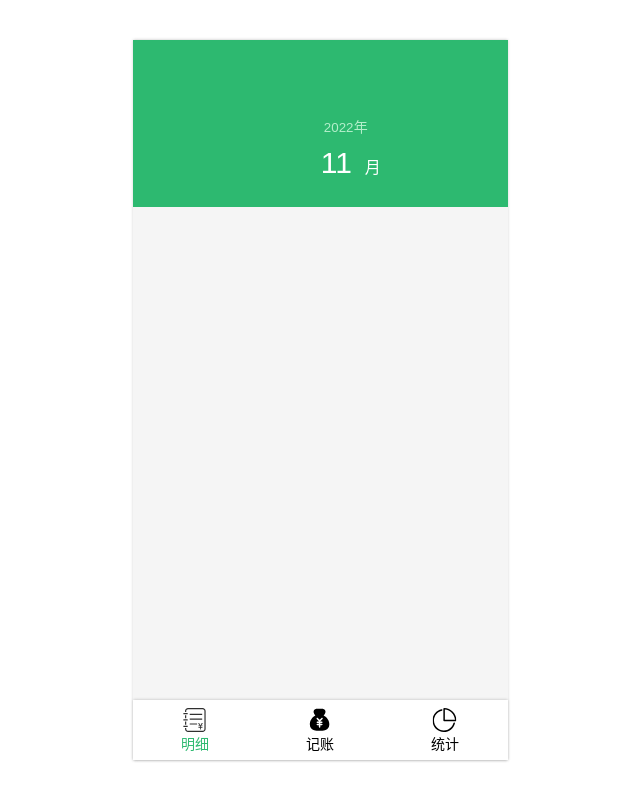
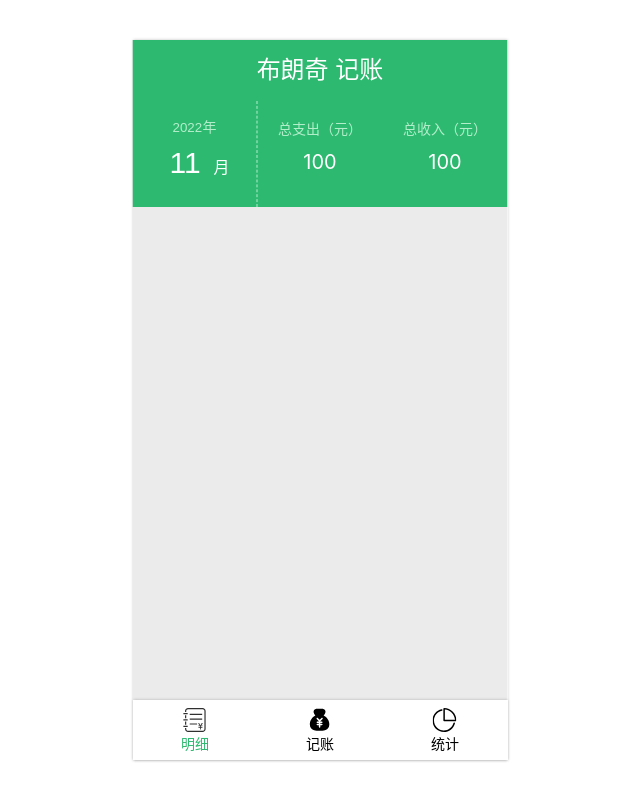
Before and after one commit to isCCcc/react_account, a React app: page /#/details in a window 1280 px wide. Shown: the whole page, without its empty margins (320-960 px from the left). Built offline with nearby package versions, Linux system fonts and the light colour scheme.

Commit message:
为明细页面导航栏添加粘性定位

```diff
--- a/src/components/Layout.tsx
+++ b/src/components/Layout.tsx
@@ -4,7 +4,6 @@
 
 const AppWrapper = styled.div`
   height: 100vh;
-
 `
 const Wrapper = styled.div`
   box-shadow: 0 0 3px rgba(0, 0, 0, 0.25);
@@ -24,7 +23,7 @@
 const Main = styled.div`
   flex-grow: 1;
   overflow: auto;
-  background: #f5f5f5;
+  background: #ebebeb;
 `
 
 const Layout = (props: any) => {
--- a/src/index.scss
+++ b/src/index.scss
@@ -38,6 +38,7 @@
 
   > option {
     color: #333;
+    font-size: 14px;
   }
 }
 
--- a/src/view/detail/Content.tsx
+++ b/src/view/detail/Content.tsx
@@ -77,7 +77,6 @@
 
           > .note {
             width: 94%;
-            //height: 15px;
             position: absolute;
             left: 10px;
             bottom: 6px;
--- a/src/view/detail/TopNav.tsx
+++ b/src/view/detail/TopNav.tsx
@@ -3,11 +3,14 @@
 import dayjs from "dayjs";
 
 const Wrapper = styled.nav`
-  width: 100vw;
+  width: 100%;
   background: #2db970;
   font-size: 14px;
   display: flex;
   flex-wrap: wrap;
+  position: sticky;
+  top: 0;
+  z-index: 1;
 `
 const Title = styled.div`
   text-align: center;
@@ -74,18 +77,24 @@
         setYears(y)
         setMonths(m)
     }, [])
+    const onChange = () => {
+    }
     return (
         <Wrapper>
             <Title>布朗奇 记账</Title>
             <Times>
                 <div className="year">
-                    <select id="year" name="year" value={dayjs().format('YYYY')}>
+                    <select id="year" name="year"
+                            value={dayjs().format('YYYY')}
+                            onChange={onChange}>
                         {years.map(year => <option key={year} value={year}>{year}</option>)}
                     </select>
                     年
                 </div>
                 <div className="month">
-                    <select id="month" name="month" value={dayjs().format('M')}>
+                    <select id="month" name="month"
+                            value={dayjs().format('M')}
+                            onChange={onChange}>
                         {months.map(month =>
                             <option key={month} value={month}
                             >{month}</option>)}
```
